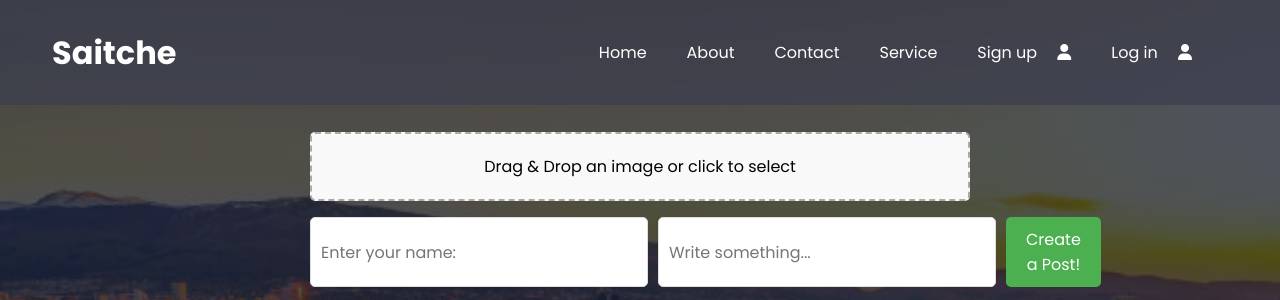
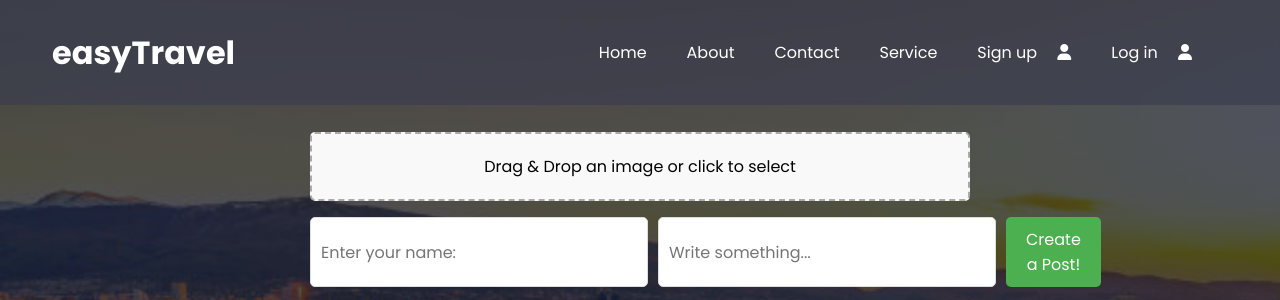
Before and after one commit to tsonchi/qki-gubuli, a Flask app: page /create_post in a window 1280 px wide. Shown: the top 300 px of the page. Run offline with Flask 3, Linux system fonts and the light colour scheme; some libraries are stand-ins or nearby versions.

Commit message:
i dovurshvane na tezi titali

```diff
--- a/Backend/templates/create_post.html
+++ b/Backend/templates/create_post.html
@@ -7,12 +7,14 @@
     <link rel="stylesheet" href="https://cdnjs.cloudflare.com/ajax/libs/font-awesome/4.7.0/css/font-awesome.min.css">
     <link href="https://fonts.googleapis.com/css2?family=Poppins:wght@100;400;700&display=swap" rel="stylesheet">
     <script src="https://kit.fontawesome.com/c19c712794.js" crossorigin="anonymous"></script>
-    <title>Saitche</title>
+    <title>easyTravel</title>
+    <link rel="icon" href="static/images/eztravels.png" type="image/png">
+
 </head>
 <body>
     <header class="header">
         <nav>
-            <h1 id="title">Saitche</h1>
+            <h1 id="title">easyTravel</h1>
             <ul class="nav">
                 <li><a href="/home">Home</a></li>
                 <li><a href="/about">About</a></li>
--- a/Backend/templates/index.html
+++ b/Backend/templates/index.html
@@ -7,12 +7,14 @@
     <link rel="stylesheet" href="https://cdnjs.cloudflare.com/ajax/libs/font-awesome/4.7.0/css/font-awesome.min.css">
     <link href="https://fonts.googleapis.com/css2?family=Poppins:wght@100;400;700&display=swap" rel="stylesheet">
     <script src="https://kit.fontawesome.com/c19c712794.js" crossorigin="anonymous"></script>
-    <title>Document</title>
+    <title>easyTravel</title>
+    <link rel="icon" href="static/images/eztravels.png" type="image/png">
+
 </head>
 <body>
     <header class="header">
         <nav>
-            <h1 id = "title">Saitche</h1>
+            <h1 id = "title">easyTravel</h1>
             <ul class="nav">
                 <li><a href="/home">Home</a></li>
                 <li><a href="/about">About</a></li>
```
